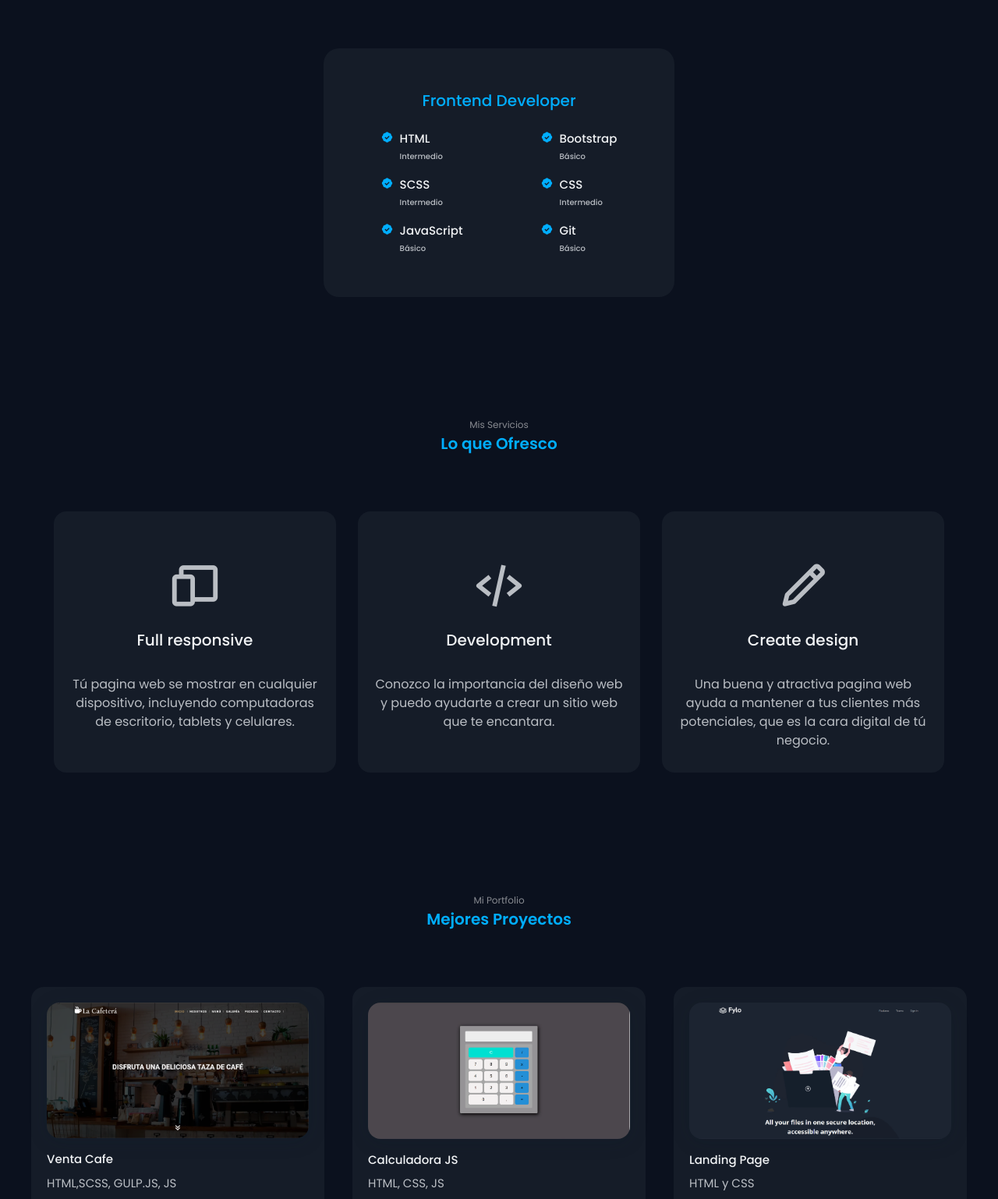
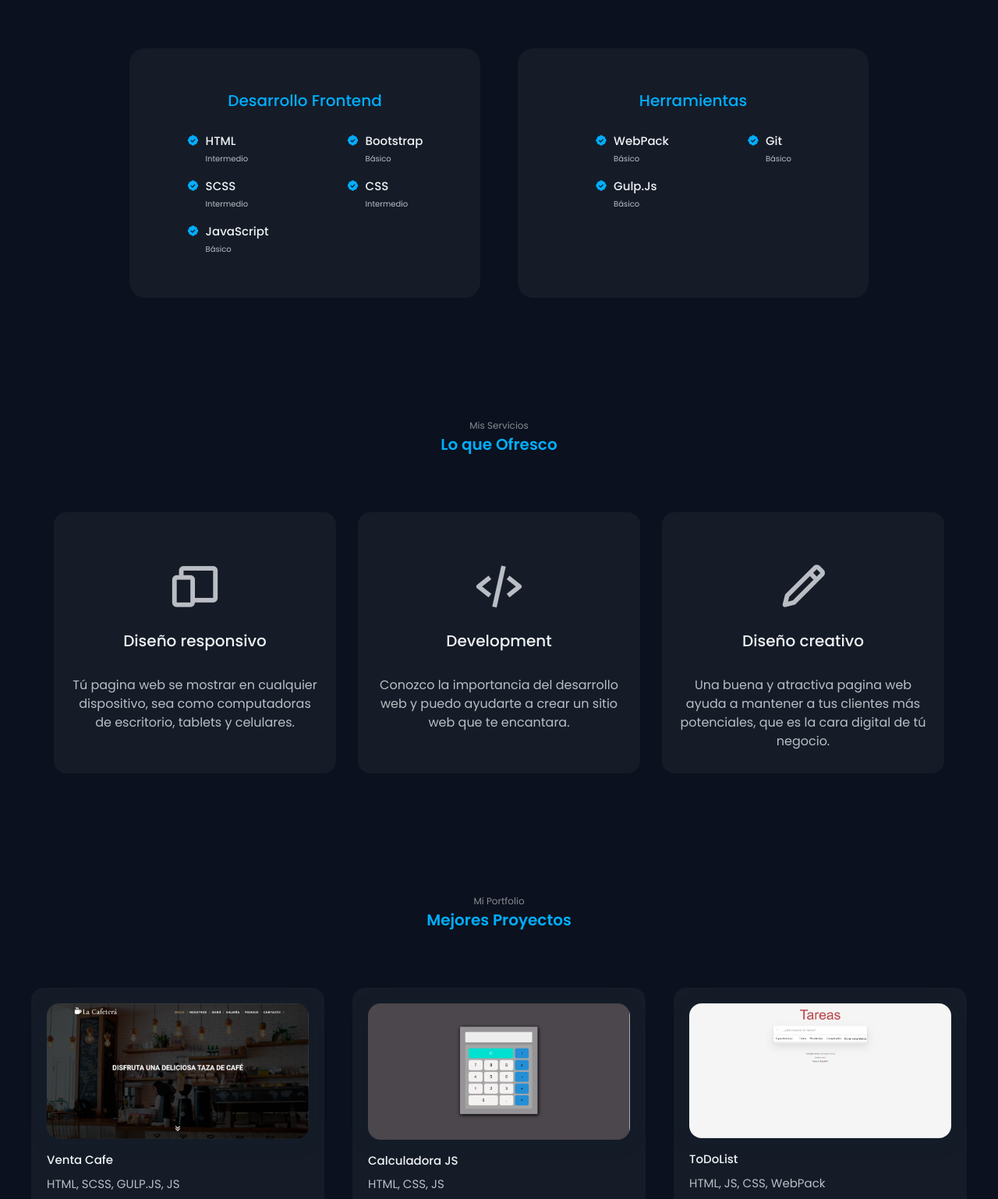
Before and after one commit to RaulQD/RaulQD.github.io, a plain HTML site: page index.html in a window 1280 px wide. Shown: the part 1672-3210 px from the top of the page at 78% size. Drawn offline with nearby package versions, Linux system fonts and the light colour scheme.

Commit message:
agregando otras imagenes

```diff
--- a/index.html
+++ b/index.html
@@ -175,7 +175,7 @@
             <h2 class="section__title">Mi experiencia</h2>
             <div class="skill__container container grid">
                 <div class="skill__content">
-                    <h3 class="skill__title">Frontend Developer</h3>
+                    <h3 class="skill__title">Desarrollo Frontend</h3>
                     <div class="skill__box">
                         <div class="skill__group">
                             <div class="skill__data">
@@ -215,6 +215,29 @@
                                     <span class="skill__levels">Intermedio</span>
                                 </div>
                             </div>
+                        </div>
+                    </div>
+                </div>
+                <div class="skill__content">
+                    <h3 class="skill__title">Herramientas</h3>
+                    <div class="skill__box">
+                        <div class="skill__group">
+                            <div class="skill__data">
+                                <i class="bx bxs-badge-check"></i>
+                                <div>
+                                    <h3 class="skill__name">WebPack</h3>
+                                    <span class="skill__levels">Básico</span>
+                                </div>
+                            </div>
+                            <div class="skill__data">
+                                <i class="bx bxs-badge-check"></i>
+                                <div>
+                                    <h3 class="skill__name">Gulp.Js</h3>
+                                    <span class="skill__levels">Básico</span>
+                                </div>
+                            </div>
+                        </div>
+                        <div class="skill__group">
                             <div class="skill__data">
                                 <i class="bx bxs-badge-check"></i>
                                 <div>
@@ -225,29 +248,6 @@
                         </div>
                     </div>
                 </div>
-                <!-- <div class="skill__content">
-                    <h3 class="skill__title">Backend Developer</h3>
-                    <div class="skill__box">
-                        <div class="skill__group">
-                            <div class="skill__data">
-                                <i class="bx bxs-badge-check"></i>
-                                <div>
-                                    <h3 class="skill__name">Node Js</h3>
-                                    <span class="skill__levels">Básico</span>
-                                </div>
-                            </div>
-                        </div>
-                        <div class="skill__group">
-                            <div class="skill__data">
-                                <i class="bx bxs-badge-check"></i>
-                                <div>
-                                    <h3 class="skill__name">MySQL</h3>
-                                    <span class="skill__levels">Básico</span>
-                                </div>
-                            </div>
-                        </div>
-                    </div>
-                </div> -->
             </div>
         </section>
         <!--======================= SERVICES========================-->
@@ -257,9 +257,9 @@
             <div class="service__container container grid">
                 <div class="service__card">
                     <i class="bx bx-devices"></i>
-                    <h3 class="service__title">Full responsive</h3>
+                    <h3 class="service__title">Diseño responsivo</h3>
                     <p class="service__description">
-                        Tú pagina web se mostrar en cualquier dispositivo, incluyendo
+                        Tú pagina web se mostrar en cualquier dispositivo, sea como
                         computadoras de escritorio, tablets y celulares.
                     </p>
                     <!-- <span class="service__buttons">see more <i class="bx bx-right-arrow-alt service__icon"></i></span> -->
@@ -268,13 +268,13 @@
                     <i class="bx bx-code-alt"></i>
                     <h3 class="service__title">Development</h3>
                     <p class="service__description">
-                        Conozco la importancia del diseño web y puedo ayudarte a crear un
+                        Conozco la importancia del desarrollo web y puedo ayudarte a crear un
                         sitio web que te encantara.
                     </p>
                 </div>
                 <div class="service__card">
                     <i class="bx bx-pencil"></i>
-                    <h3 class="service__title">Create design</h3>
+                    <h3 class="service__title">Diseño creativo</h3>
                     <p class="service__description">
                         Una buena y atractiva pagina web ayuda a mantener a tus clientes
                         más potenciales, que es la cara digital de tú negocio.
@@ -294,7 +294,7 @@
                         <img loading="lazy" src="src/img/ventacafe.png" alt="ventacafe" class="project__img" />
                     </picture>
                     <h3 class="project__title">Venta Cafe</h3>
-                    <p class="project__code">HTML,SCSS, GULP.JS, JS</p>
+                    <p class="project__code">HTML, SCSS, GULP.JS, JS</p>
                     <div class="project__site">
                         <a href="https://raulqd.github.io/venta-cafe/" class="project__buttons" target="_blank"
                             rel="noopener noreferrer">Web site <i class="bx bx-right-arrow-alt project__icon"></i></a>
@@ -321,19 +321,17 @@
                 </div>
                 <div class="project__card">
                     <picture>
-                        <source srcset="src/img/landing.avif" type="image/avif" />
-                        <source srcset="src/img/landing.webp" type="image/webp" />
-                        <img loading="lazy" src="src/img/landing.png" alt="landing-page" class="project__img" />
+                        <source srcset="src/img/todolist.avif" type="image/avif" />
+                        <source srcset="src/img/todolist.webp" type="image/webp" />
+                        <img loading="lazy" src="src/img/todolist.png" alt="landing-page" class="project__img" />
                     </picture>
-                    <h3 class="project__title">Landing Page</h3>
-                    <p class="project__code">HTML y CSS</p>
+                    <h3 class="project__title">ToDoList</h3>
+                    <p class="project__code">HTML, JS, CSS, WebPack</p>
                     <div class="project__site">
-                        <a href="https://raulqd.github.io/landingpage.github.io/" class="project__buttons"
-                            target="_blank" rel="noopener noreferrer">Web site<i
-                                class="bx bx-right-arrow-alt project__icon"></i></a>
-                        <a href="https://github.com/RaulQD/landingpage.github.io" class="project__buttons"
-                            target="_blank" rel="noopener noreferrer" aria-label="github">GitHub <i
-                                class="bx bxl-github"></i></a>
+                        <a href="https://raulqd.github.io/tareaTodo.github.io/" class="project__buttons" target="_blank"
+                            rel="noopener noreferrer">Web site<i class="bx bx-right-arrow-alt project__icon"></i></a>
+                        <a href="https://github.com/RaulQD/tareaTodo.github.io" class="project__buttons" target="_blank"
+                            rel="noopener noreferrer" aria-label="github">GitHub <i class="bx bxl-github"></i></a>
                     </div>
                 </div>
                 <div class="project__card">
@@ -358,7 +356,7 @@
                         <img loading="lazy" src="src/img/delivery.png" alt="delivery" class="project__img" />
                     </picture>
                     <h3 class="project__title">Delivery App</h3>
-                    <p class="project__code">HTML, SCSS, GULP.JS, JS</p>
+                    <p class="project__code">HTML, SCSS, GULP, JS</p>
                     <div class="project__site">
                         <a href="https://raulqd.github.io/DeliveryApp/" class="project__buttons" target="_blank">Web
                             site <i class="bx bx-right-arrow-alt project__icon"></i></a>
--- a/src/css/style.css
+++ b/src/css/style.css
@@ -451,7 +451,7 @@ img {
 }
 
 .skill__content {
-    background: var(--container-color);
+    background-color: var(--container-color);
     padding: 2.4rem;
     border-radius: 2rem;
 }
@@ -461,7 +461,7 @@ img {
     font-weight: var(--font-medium);
     color: var(--first-color);
     text-align: center;
-    margin-bottom: 2.4rem;
+    margin-bottom: 2.8rem;
 }
 
 .skill__box {
@@ -472,7 +472,7 @@ img {
 
 .skill__group {
     display: grid;
-    align-items: flex-start;
+    align-content: flex-start;
     row-gap: 1.6rem;
 }
 
@@ -482,18 +482,17 @@ img {
 }
 
 .skill .bxs-badge-check {
+    font-size: 1.6rem;
     color: var(--first-color);
-    font-size: 1.6rem;
 }
 
 .skill__name {
+    font-size: var(--normal-font-size);
     font-weight: var(--font-medium);
-    font-size: var(--normal-font-size);
-    line-height: 19PX;
+    line-height: 18px;
 }
 
 .skill__levels {
-    font-weight: var(--font-medium);
     font-size: var(--tiny-font-size);
 }
 
@@ -1076,7 +1075,7 @@ img {
     }
 
     .skill__container {
-        grid-template-columns: repeat(1, 450px);
+        grid-template-columns: repeat(2, 450px);
         column-gap: 4.8rem;
     }
 
```
Also changed, not shown: src/img/todolist.avif (added), src/img/todolist.png (added), src/img/todolist.webp (added).
